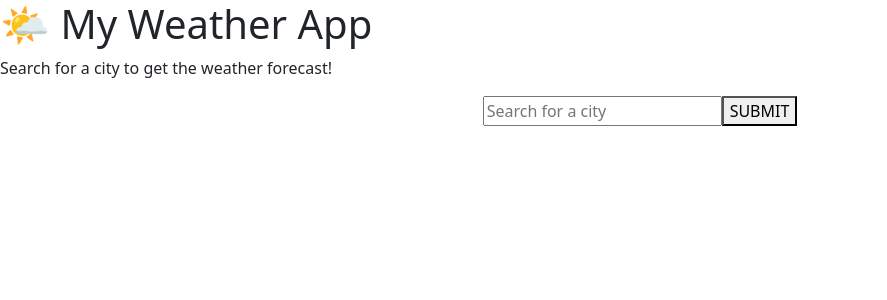
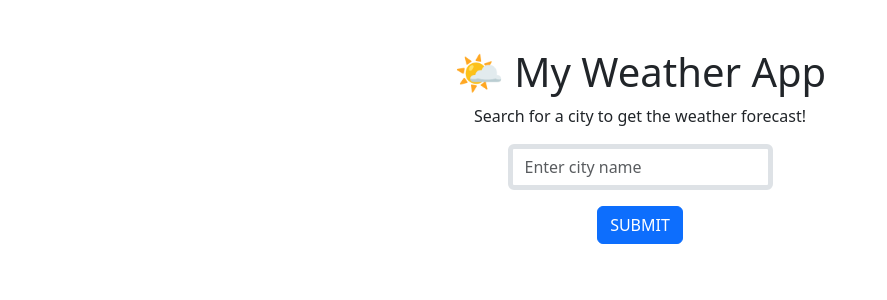
Before and after one commit to lvalcin/weather-forecast-app, a React (Create React App) app in the folder weather-app/: page / in a window 1280 px wide. Shown: the top 300 px of the page, without its empty margins (0-887 px from the left). Built offline with nearby package versions, Linux system fonts and the light colour scheme.

Commit message:
added form submission with city search

```diff
--- a/weather-app/src/App.js
+++ b/weather-app/src/App.js
@@ -3,8 +3,8 @@ import SearchBar from "./Components/SearchBar";
 
 const App = ()=> {
   return (
-    <div className="App">
-      <h1>🌤️ My Weather App</h1>
+    <div className="container-fluid text-center">
+      <h1 className="mt-5">🌤️ My Weather App</h1>
       <p>Search for a city to get the weather forecast!</p>
       <div>
         <SearchBar />
--- a/weather-app/src/Components/SearchBar.js
+++ b/weather-app/src/Components/SearchBar.js
@@ -1,12 +1,30 @@
-import React from "react";
+import React, {useState} from "react";
+
 
 const SearchBar = ()=> {
+
+const [city,setCity]= useState("")
+
   return (
-    <div>
-        <form className="text-center">
-            <input type="text" placeholder="Search for a city" />
-            <button type="submit">SUBMIT</button>
+    <div className="container-fluid d-flex justify-content-center">
+        <form onSubmit={(e)=>{
+          e.preventDefault();
+          console.log(city, "HERE IS THE CITY!!!!")
+        }}>
+            <input className="form-control mb-3"
+            type="text"
+            placeholder="Enter city name"
+            value={city}
+            onChange={(e)=>setCity(e.target.value)}
+            style={{ borderWidth: "5px" }}
+             />
+            <button className="btn btn-primary btn-primary"type="submit"
+            //  style={{ borderRadius: "25px" }}
+             >
+              SUBMIT
+            </button>
             <span className="list"></span>
+
         </form>
     </div>
   );
```
